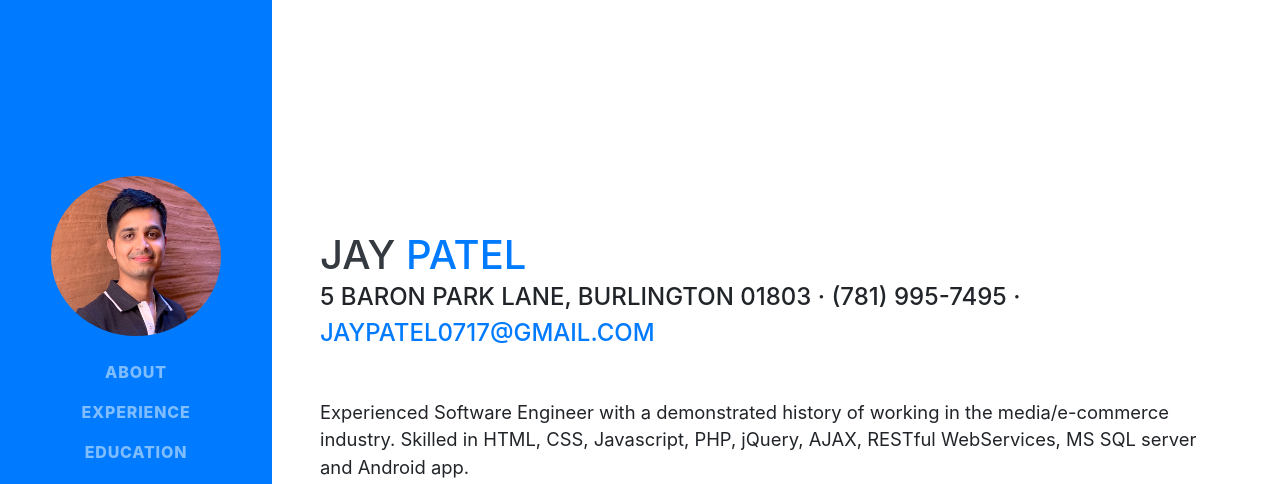
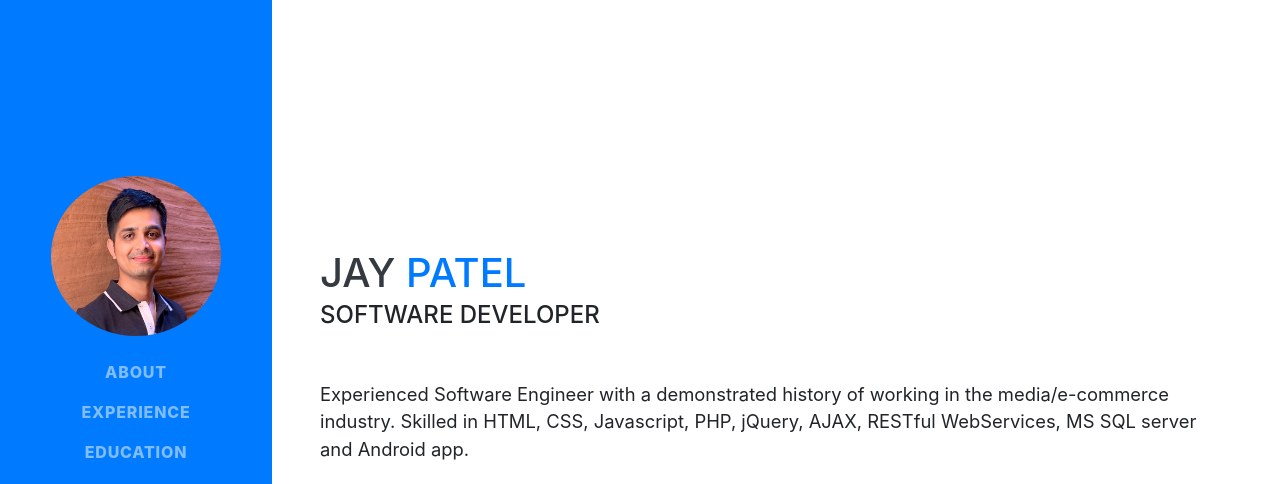
Before and after one commit to jaypatel0717/jaypatel0717.github.io, a website with bundled scripts: page index.html in a window 1280 px wide. Shown: the top 484 px of the page. Built offline with nearby package versions, Linux system fonts and the light colour scheme; a web font is replaced by a local one.

Commit message:
Update index.html

```diff
--- a/index.html
+++ b/index.html
@@ -71,8 +71,8 @@
         <h1 class="mb-0">Jay
           <span class="text-primary">Patel</span>
         </h1>
-        <div class="subheading mb-5">5 Baron Park Lane, Burlington 01803 · (781) 995-7495 ·
-          <a href="mailto:name@email.com">jaypatel0717@gmail.com</a>
+        <div class="subheading mb-5">Software Developer
+
         </div>
         <p class="lead mb-5">Experienced Software Engineer with a demonstrated history of working in the media/e-commerce industry. Skilled in HTML, CSS, Javascript, PHP, jQuery, AJAX, RESTful WebServices, MS SQL server and Android app.</p>
         <div class="social-icons">
```
